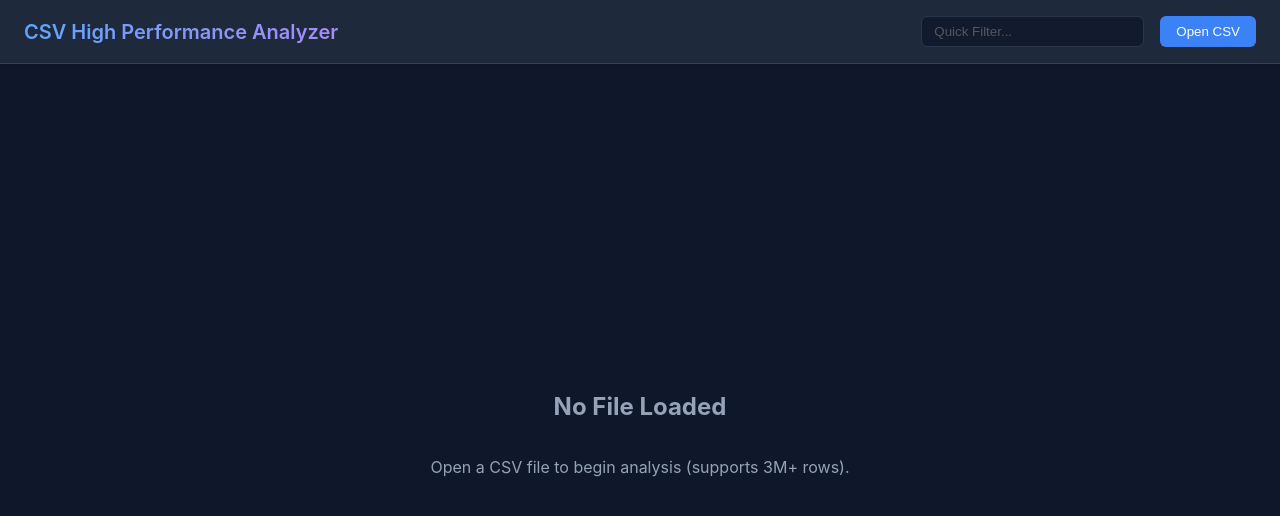
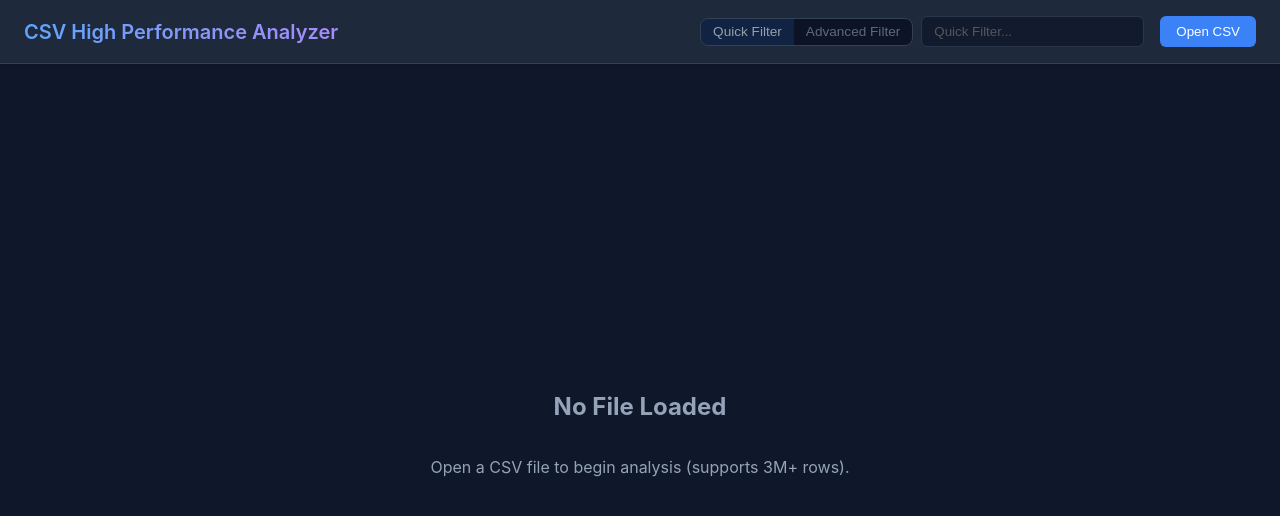
Before and after one commit to timbornemann/CSV-Analyser, a React (Vite) app: page / in a window 1280 px wide. Shown: the top 516 px of the page. Built offline with nearby package versions, Linux system fonts and the light colour scheme.

Commit message:
Add filter mode toggle and status messaging

```diff
--- a/src/App.css
+++ b/src/App.css
@@ -75,6 +75,16 @@ body {
   border: 1px solid rgba(59, 130, 246, 0.35);
 }
 
+.status-chip-neutral {
+  background-color: rgba(148, 163, 184, 0.15);
+  border-color: rgba(148, 163, 184, 0.35);
+}
+
+.status-chip-warning {
+  background-color: rgba(248, 113, 113, 0.2);
+  border-color: rgba(248, 113, 113, 0.4);
+}
+
 .status-chip-clear {
   border: none;
   background: transparent;
@@ -105,6 +115,33 @@ body {
   gap: 0.5rem;
 }
 
+.filter-toggle {
+  display: inline-flex;
+  border: 1px solid var(--border-color);
+  border-radius: 8px;
+  overflow: hidden;
+  background-color: #0b1324;
+}
+
+.filter-toggle-btn {
+  border: none;
+  background: transparent;
+  color: var(--text-secondary);
+  padding: 0.35rem 0.75rem;
+  cursor: pointer;
+  font-size: 0.85rem;
+}
+
+.filter-toggle-btn.active {
+  background-color: rgba(59, 130, 246, 0.25);
+  color: var(--text-primary);
+}
+
+.filter-toggle-btn:disabled {
+  opacity: 0.6;
+  cursor: not-allowed;
+}
+
 .filter-input-wrapper {
   position: relative;
   display: flex;
@@ -118,6 +155,11 @@ body {
   padding: 0.45rem 2rem 0.45rem 0.75rem;
   border-radius: 6px;
   min-width: 220px;
+}
+
+.filter-input-overridden {
+  border-color: rgba(248, 113, 113, 0.5);
+  background-color: rgba(127, 29, 29, 0.2);
 }
 
 .filter-input:disabled {
@@ -145,6 +187,11 @@ body {
 .filter-status {
   color: var(--text-secondary);
   font-size: 0.85rem;
+}
+
+.filter-override {
+  color: #fca5a5;
+  font-size: 0.8rem;
 }
 
 .file-info {
--- a/src/App.tsx
+++ b/src/App.tsx
@@ -19,8 +19,12 @@ function App() {
   const [filterQuery, setFilterQuery] = useState("");
   const [activeFilterNode, setActiveFilterNode] = useState<FilterNode | null>(null);
   const [isFiltering, setIsFiltering] = useState(false);
+  const [selectedFilterMode, setSelectedFilterMode] = useState<'quick' | 'advanced'>('quick');
+  const [filterNotice, setFilterNotice] = useState<string | null>(null);
   const skipNextFilterRef = useRef(false);
   const filterDebounceMs = 400;
+  const activeFilterMode = activeFilterNode ? 'advanced' : (filterQuery.trim().length > 0 ? 'quick' : 'none');
+  const isQuickFilterOverridden = activeFilterMode === 'advanced';
 
   // Check for existing state on mount (persist across reload)
   useEffect(() => {
@@ -80,19 +84,26 @@ function App() {
 
   function handleFilterChange(e: React.ChangeEvent<HTMLInputElement>) {
       const query = e.target.value;
+      if (activeFilterNode) {
+          setFilterNotice("Advanced-Filter wurde deaktiviert, weil der Quick Filter geändert wurde.");
+      }
       setFilterQuery(query);
       setActiveFilterNode(null);
+      setSelectedFilterMode('quick');
   }
 
   async function handleClearFilter() {
       if (!filePath) {
           setFilterQuery("");
           setActiveFilterNode(null);
+          setFilterNotice(null);
           return;
       }
 
       skipNextFilterRef.current = true;
       setFilterQuery("");
+      setFilterNotice(null);
+      setSelectedFilterMode('quick');
 
       if (activeFilterNode) {
           setIsFiltering(true);
@@ -120,6 +131,9 @@ function App() {
           } else {
             console.log("Applying advanced filter...");
             // Clear simple filter input visually
+            if (filterQuery.trim().length > 0) {
+                setFilterNotice("Quick Filter wurde deaktiviert, weil ein Advanced-Filter aktiv ist.");
+            }
             setFilterQuery("");
             await applyAdvancedFilter(node);
           }
@@ -128,6 +142,11 @@ function App() {
           console.log("Total rows:", total);
           setRowCount(total);
           setGroupingInfo(null);
+          if (node) {
+              setSelectedFilterMode('advanced');
+          } else if (!filterQuery.trim()) {
+              setSelectedFilterMode('quick');
+          }
       } catch (err: any) {
           console.error("Error in handleAdvancedFilter:", err);
           setError(err.toString());
@@ -153,6 +172,39 @@ function App() {
 
       return () => window.clearTimeout(timeout);
   }, [filterQuery, filePath, activeFilterNode]);
+
+  async function handleFilterModeToggle(nextMode: 'quick' | 'advanced') {
+      if (selectedFilterMode === nextMode) {
+          return;
+      }
+
+      const switchingFromQuick = activeFilterMode === 'quick' && nextMode === 'advanced';
+      const switchingFromAdvanced = activeFilterMode === 'advanced' && nextMode === 'quick';
+
+      if (switchingFromQuick || switchingFromAdvanced) {
+          const confirmed = window.confirm("Beim Wechsel des Filtermodus wird der aktive Filter gelöscht. Fortfahren?");
+          if (!confirmed) {
+              return;
+          }
+      }
+
+      if (switchingFromQuick) {
+          setFilterNotice("Quick Filter wurde deaktiviert, weil auf Advanced-Filter gewechselt wurde.");
+          await runSimpleFilter("");
+          setFilterQuery("");
+      }
+
+      if (switchingFromAdvanced) {
+          setFilterNotice("Advanced-Filter wurde deaktiviert, weil auf Quick Filter gewechselt wurde.");
+          await handleAdvancedFilter(null);
+      }
+
+      if (!switchingFromQuick && !switchingFromAdvanced) {
+          setFilterNotice(`Filtermodus gewechselt: ${nextMode === 'quick' ? 'Quick Filter' : 'Advanced Filter'}.`);
+      }
+
+      setSelectedFilterMode(nextMode);
+  }
 
   async function handleGroup(column: string, agg: AggregationType) {
       setLoading(true);
@@ -259,14 +311,32 @@ function App() {
         <h1>CSV High Performance Analyzer</h1>
         <div className="controls">
             <div className="filter-control">
+                <div className="filter-toggle" role="group" aria-label="Filtermodus">
+                    <button
+                        type="button"
+                        className={`filter-toggle-btn ${selectedFilterMode === 'quick' ? 'active' : ''}`}
+                        onClick={() => handleFilterModeToggle('quick')}
+                        disabled={!filePath}
+                    >
+                        Quick Filter
+                    </button>
+                    <button
+                        type="button"
+                        className={`filter-toggle-btn ${selectedFilterMode === 'advanced' ? 'active' : ''}`}
+                        onClick={() => handleFilterModeToggle('advanced')}
+                        disabled={!filePath}
+                    >
+                        Advanced Filter
+                    </button>
+                </div>
                 <div className="filter-input-wrapper">
                     <input
                         type="text"
                         placeholder="Quick Filter..."
-                        className="filter-input"
+                        className={`filter-input ${isQuickFilterOverridden ? 'filter-input-overridden' : ''}`}
                         value={filterQuery}
                         onChange={handleFilterChange}
-                        disabled={!filePath}
+                        disabled={!filePath || isQuickFilterOverridden}
                     />
                     {filterQuery.length > 0 && (
                         <button
@@ -279,6 +349,9 @@ function App() {
                         </button>
                     )}
                 </div>
+                {isQuickFilterOverridden && (
+                    <span className="filter-override">Quick Filter überschrieben</span>
+                )}
                 {isFiltering && <span className="filter-status">Filtering…</span>}
             </div>
             <button onClick={handleOpenFile} className="primary-btn">
@@ -290,6 +363,25 @@ function App() {
 
       {filePath && (
         <div className="status-strip" role="status" aria-live="polite">
+          <div className="status-chip status-chip-neutral">
+            <span>
+              Filtermodus: {activeFilterMode === 'quick' ? 'Quick Filter' : activeFilterMode === 'advanced' ? 'Advanced Filter' : 'Keiner'}
+            </span>
+          </div>
+          {filterNotice && (
+            <div className="status-chip status-chip-warning">
+              <span>{filterNotice}</span>
+              <button
+                type="button"
+                className="status-chip-clear"
+                onClick={() => setFilterNotice(null)}
+                aria-label="Hinweis schließen"
+                title="Hinweis schließen"
+              >
+                ×
+              </button>
+            </div>
+          )}
           {sortCol && (
             <div className="status-chip">
               <span>Sort: {sortCol} {sortDesc ? "↓" : "↑"}</span>
@@ -307,7 +399,7 @@ function App() {
           {(filterQuery.trim().length > 0 || activeFilterNode) && (
             <div className="status-chip">
               <span>
-                Filter: {activeFilterNode ? "Advanced filter" : `"${filterQuery}"`}
+                Filter: {activeFilterNode ? "Advanced Filter aktiv" : `Quick Filter "${filterQuery}"`}
               </span>
               <button
                 type="button"
@@ -336,7 +428,7 @@ function App() {
               </button>
             </div>
           )}
-          {!sortCol && !filterQuery.trim() && !activeFilterNode && !groupingInfo && (
+          {!sortCol && !filterQuery.trim() && !activeFilterNode && !groupingInfo && !filterNotice && (
             <span className="status-empty">No active sort, filters, or grouping.</span>
           )}
         </div>
```
